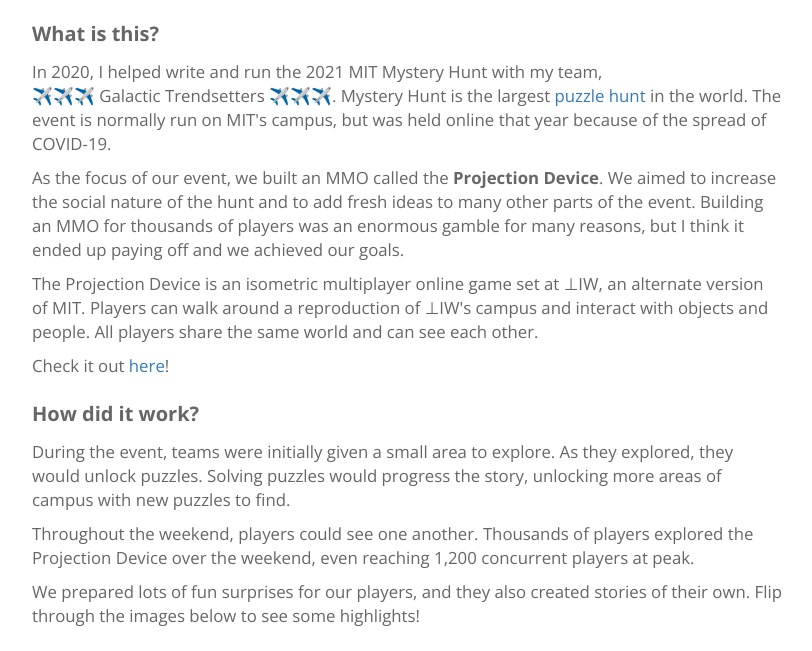
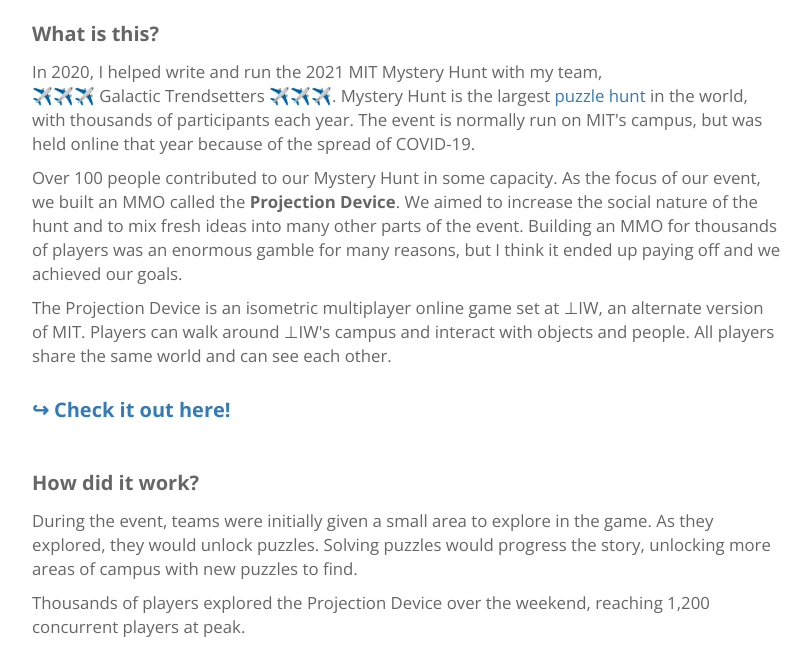
Before and after one commit to npinsker/npinsker.me, a Jekyll site: the page built from mmo.html, in a window 1280 px wide, cut to the strip 703-1354 px from the top of the page. Shown: the whole strip, without its empty margins (233-1045 px from the left). Built offline with Jekyll 4.4.1, drawn with Linux system fonts in a browser that asks for light colours; some web fonts are replaced; some of the changed text lies outside the part shown.

Commit message:
MMO writeup expansion

```diff
--- a/_sass/main.scss
+++ b/_sass/main.scss
@@ -93,7 +93,7 @@
     background-color: rgba(0,0,0,0.55);
 
     img {
-        border: 1px solid black;
+        border: 4px dashed rgba(255, 255, 255, 0.4);
         filter: drop-shadow(0 0 0.75rem black);
         max-height: 75%;
     }
--- a/mmo.html
+++ b/mmo.html
@@ -91,19 +91,19 @@
 
 <h3>What is this?</h3>
 
-<p>In 2020, I helped write and run the 2021 MIT Mystery Hunt with my team, <span style="white-space: nowrap;">✈️✈️✈️ Galactic Trendsetters ✈️✈️✈️.</span> Mystery Hunt is the largest <a href="https://en.wikipedia.org/wiki/Puzzle_hunt">puzzle hunt</a> in the world. The event is normally run on MIT's campus, but was held online that year because of the spread of COVID-19.</p>
+<p>In 2020, I helped write and run the 2021 MIT Mystery Hunt with my team, <span style="white-space: nowrap;">✈️✈️✈️ Galactic Trendsetters ✈️✈️✈️.</span> Mystery Hunt is the largest <a href="https://en.wikipedia.org/wiki/Puzzle_hunt">puzzle hunt</a> in the world, with thousands of participants each year. The event is normally run on MIT's campus, but was held online that year because of the spread of COVID-19.</p>
 
-<p>As the focus of our event, we built an MMO called the <b>Projection Device</b>. We aimed to increase the social nature of the hunt and to add fresh ideas to many other parts of the event. Building an MMO for thousands of players was an enormous gamble for many reasons, but I think it ended up paying off and we achieved our goals.</p>
+<p>Over 100 people contributed to our Mystery Hunt in some capacity. As the focus of our event, we built an MMO called the <b>Projection Device</b>. We aimed to increase the social nature of the hunt and to mix fresh ideas into many other parts of the event. Building an MMO for thousands of players was an enormous gamble for many reasons, but I think it ended up paying off and we achieved our goals.</p>
 
-<p>The Projection Device is an isometric multiplayer online game set at ⊥IW, an alternate version of MIT. Players can walk around a reproduction of ⊥IW's campus and interact with objects and people. All players share the same world and can see each other.</p>
+<p>The Projection Device is an isometric multiplayer online game set at ⊥IW, an alternate version of MIT. Players can walk around ⊥IW's campus and interact with objects and people. All players share the same world and can see each other.</p>
 
-<p>Check it out <a href="https://puzzles.mit.edu/2021/projection_device.html">here</a>!</p>
+<p style="font-size: 20px; margin: 30px 0px 50px 0px; color: #394286 !important;"><b><a href="https://puzzles.mit.edu/2021/projection_device.html">↪ Check it out here!</a></b></p>
 
 <h3>How did it work?</h3>
 
-<p>During the event, teams were initially given a small area to explore. As they explored, they would unlock puzzles. Solving puzzles would progress the story, unlocking more areas of campus with new puzzles to find.</p>
+<p>During the event, teams were initially given a small area to explore in the game. As they explored, they would unlock puzzles. Solving puzzles would progress the story, unlocking more areas of campus with new puzzles to find.</p>
 
-<p>Throughout the weekend, players could see one another. Thousands of players explored the Projection Device over the weekend, even reaching 1,200 concurrent players at peak.</p>
+<p>Thousands of players explored the Projection Device over the weekend, reaching 1,200 concurrent players at peak.</p>
 
 <p>We prepared lots of fun surprises for our players, and they also created stories of their own. Flip through the images below to see some highlights!</p>
 
@@ -122,7 +122,7 @@
 
     <div class="item">
       <img src="assets/img/projection_device/teampicture_heart.png" />
-      <div class="carousel-caption">players could hunt for (and show off) 9 hidden emotes</div>
+      <div class="carousel-caption">players could hunt for (and show off) hidden emotes</div>
     </div>
 
     <div class="item">
@@ -142,12 +142,12 @@
 
     <div class="item">
       <img src="assets/img/projection_device/escaperoom.png" />
-      <div class="carousel-caption">an escape room, entirely within the Projection Device</div>
+      <div class="carousel-caption">an escape room entirely within the Projection Device</div>
     </div>
 
     <div class="item">
       <img src="assets/img/projection_device/beemovie.png" />
-      <div class="carousel-caption">the bee team, reciting their favorite movie</div>
+      <div class="carousel-caption">the bee team reciting their favorite movie</div>
     </div>
 
     <div class="item">
@@ -185,6 +185,13 @@
   </a>
 </div>
 
+<h3>What did you make?</h3>
+
+<p><b>Design work:</b> I was one of the members that developed and advocated for the MMO proposal. I helped draft the story, and came up with several core design ideas (such as finding puzzles within the MMO) that would help the MMO feel integrated with the hunt while not forcing those who weren't interested to engage with it.</p>
+
+<p><b>Server work:</b> I led development of the game server, which maintained a connection and sent information to all players. We evaluated existing solutions, then wrote our own server from scratch when none of them fit our needs. We implemented our own message-passing protocol and optimized the server in order to hit our performance goals. We built tooling and fallback plans in case something went wrong during the event (luckily, nothing did).</p>
+
+<p><b>Client work:</b> I built many core features of the game engine (dialog boxes, tooltips, interacting with objects, modular outfits for NPCs), many of the communal features in the MMO (emotes, whiteboards), and designed several puzzles completely within the game. I wrote most of the code to interface with our game server. Over 25 people contributed to the game in varying capacities, and I assisted a lot of them with implementation of their ideas.</p>
 
 <h3>Anything fun I can do?</h3>
 
```
Also changed, not shown: other parts of mmo.html (+1 -1 lines).
